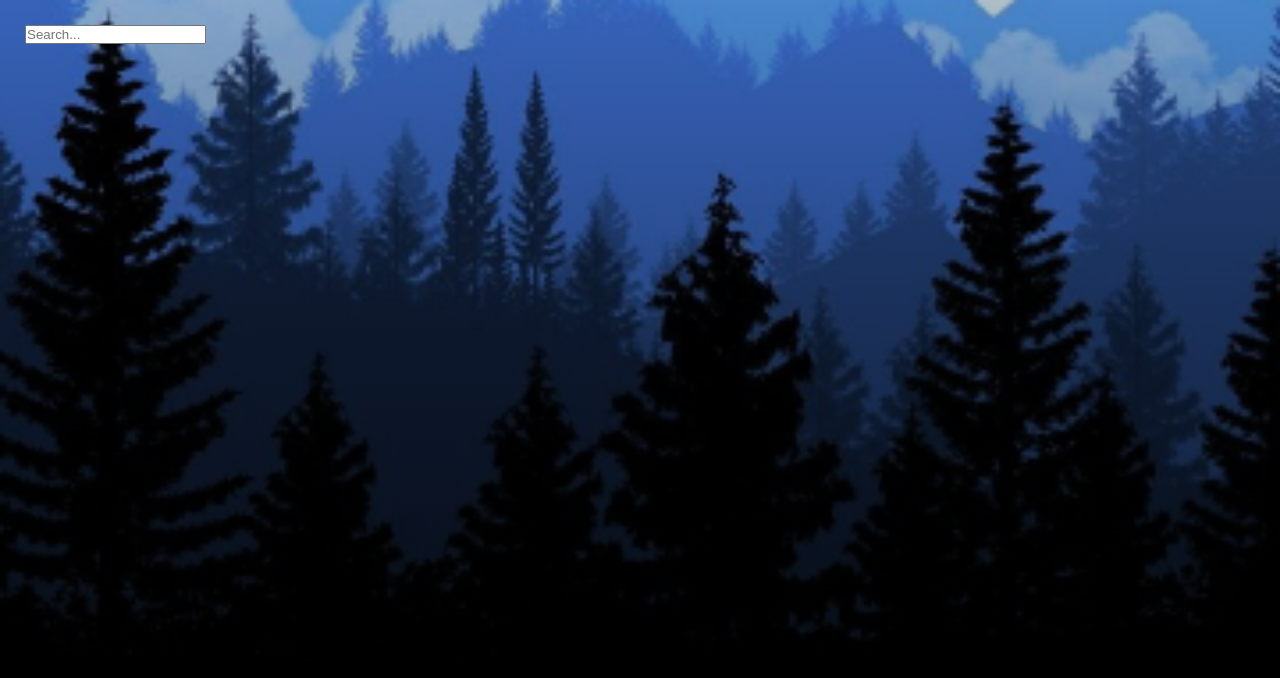
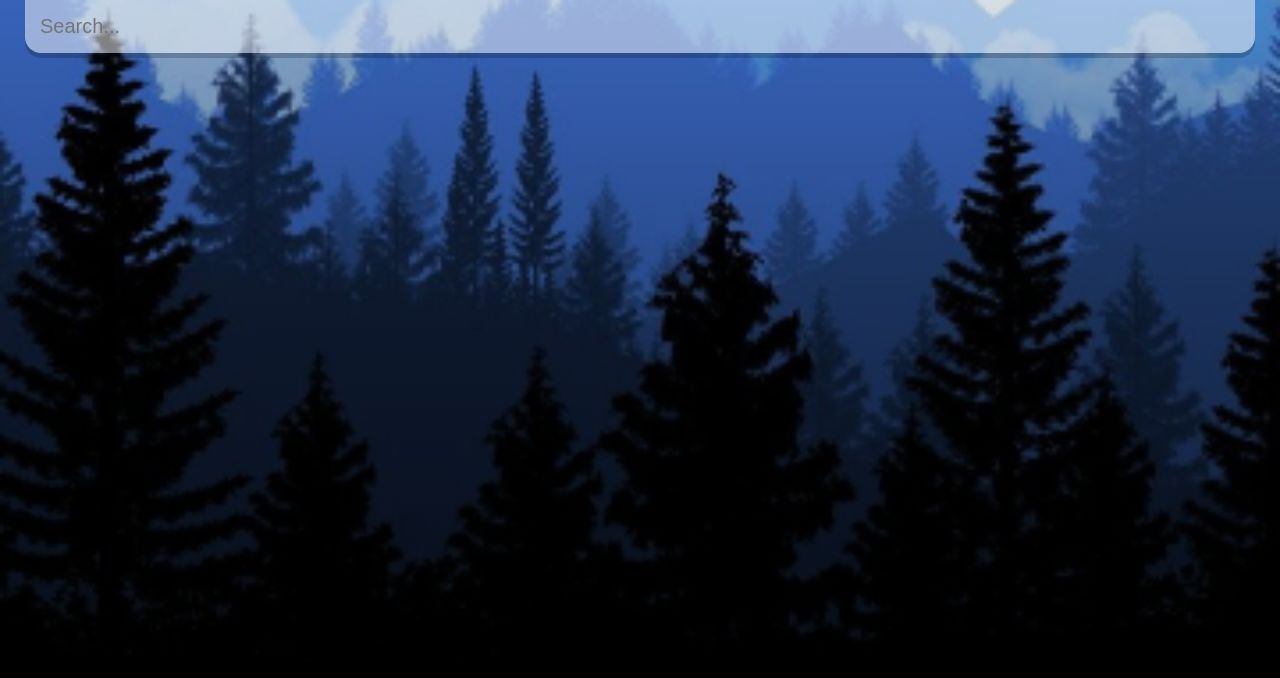
Before and after one commit to rociogarrido/weather-app, a React (Create React App) app: page / in a window 1280 px wide. Shown: the top 678 px of the page. Built offline with nearby package versions, Linux system fonts and the light colour scheme.

Commit message:
add styles to search-box

```diff
--- a/src/index.css
+++ b/src/index.css
@@ -33,3 +33,29 @@
   width: 100%;
   margin: 0 0 75px;
 }
+
+.search-box .search-bar {
+  display: block;
+  width: 100%;
+  padding: 15px;
+
+  appearance: none;
+  background: none;
+  border: none;
+  outline: none;
+
+  background-color: rgba(255, 255, 255, 0.5);
+  border-radius: 0px 0px 16px 16px;
+  margin-top: -25px;
+
+  box-shadow: 0px 5px rgba(0, 0, 0, 0.2);
+
+  color: #313131;
+  font-size: 20px;
+
+  transition: 0.4s ease;
+}
+
+.search-box .search-bar:focus {
+  background-color: rgba(255, 255, 255, 0.75);
+}
```
